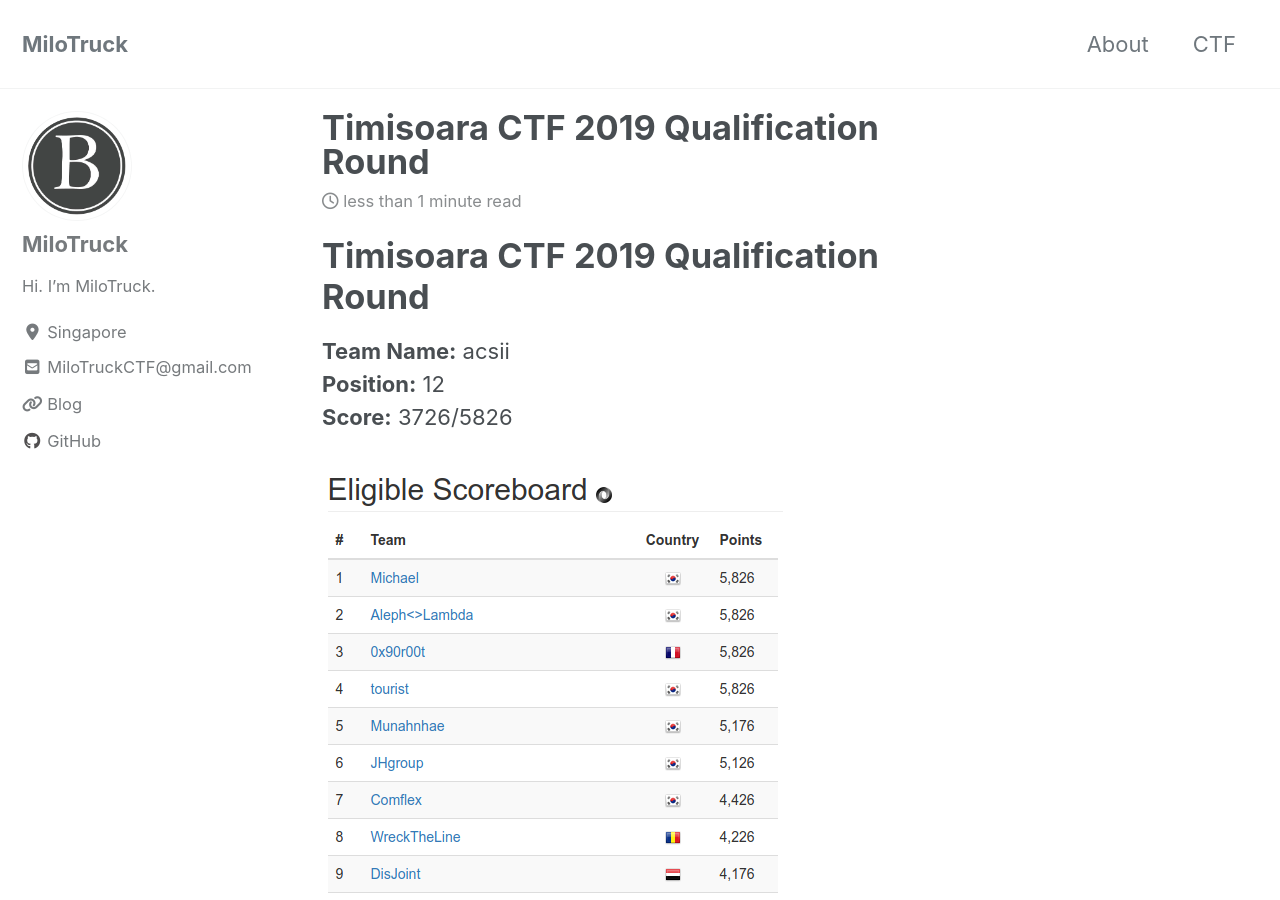
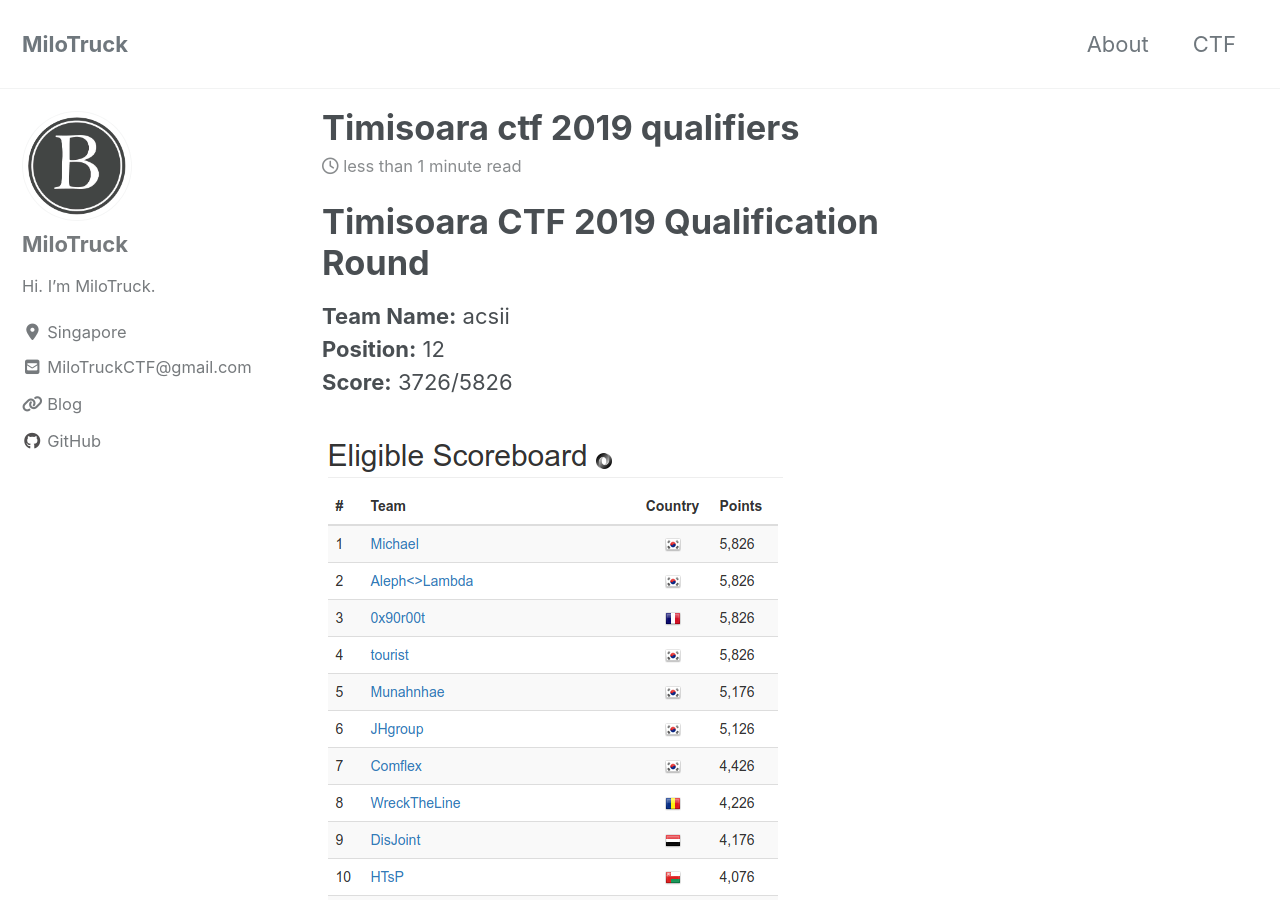
Before and after one commit to MiloTruck/milotruck.github.io, a Jekyll site: the page built from _posts/2019-09-20-Timisoara CTF 2019 Qualifiers.md, in a window 1280 px wide and 900 px high. Built offline with Jekyll 4.4.1, drawn with Linux system fonts in a browser that asks for light colours; cached includes are drawn as plain includes; nearby versions of some CDN libraries.

Commit message:
Edited _config.yml

```diff
--- a/_posts/2019-09-20-Timisoara CTF 2019 Qualification Round.md
+++ b/_posts/2019-09-20-Timisoara CTF 2019 Qualifiers.md
@@ -1,8 +1,7 @@
 ---
-title: "Timisoara CTF 2019 Qualification Round"
 date: 2019-09-20
 tags: [Timisoara CTF, CTF]
-excerpt: "hi"
+excerpt: "Qualifiers for Timisoara CTF 2019 from 13-18 September"
 ---
 
 # Timisoara CTF 2019 Qualification Round
```
